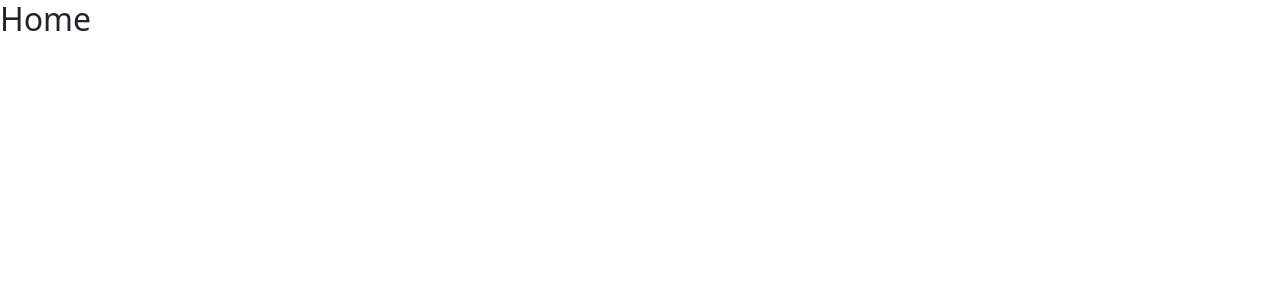
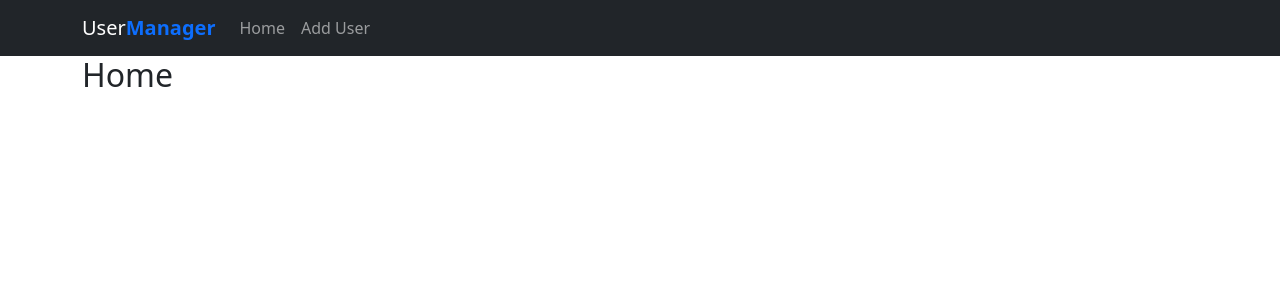
Before and after one commit to Mostakimul/react-user-management, a React (Vite) app: page / in a window 1280 px wide. Shown: the top 300 px of the page. Built offline with nearby package versions, Linux system fonts and the light colour scheme.

Commit message:
[FEATURE]: sample page layout added

```diff
--- a/src/App.jsx
+++ b/src/App.jsx
@@ -4,12 +4,10 @@ import Home from './pages/Home';
 
 function App() {
   return (
-    <div className="App">
-      <Routes>
-        <Route path="/" element={<Home />} />
-        <Route path="add-user" element={<AddUser />} />
-      </Routes>
-    </div>
+    <Routes>
+      <Route path="/" element={<Home />} />
+      <Route path="add-user" element={<AddUser />} />
+    </Routes>
   );
 }
 
--- /dev/null
+++ b/src/components/common/Header.jsx
@@ -0,0 +1,26 @@
+import { Container, Nav, Navbar } from 'react-bootstrap';
+import { Link } from 'react-router-dom';
+
+const Header = () => {
+  return (
+    <>
+      <Navbar bg="dark" variant="dark">
+        <Container>
+          <Navbar.Brand as={Link} to="/">
+            User<strong className="text-primary">Manager</strong>
+          </Navbar.Brand>
+          <Nav className="me-auto">
+            <Nav.Link as={Link} to="/">
+              Home
+            </Nav.Link>
+            <Nav.Link as={Link} to="/add-user">
+              Add User
+            </Nav.Link>
+          </Nav>
+        </Container>
+      </Navbar>
+    </>
+  );
+};
+
+export default Header;
--- /dev/null
+++ b/src/components/layout/AppLayout.jsx
@@ -0,0 +1,17 @@
+import { Col, Container, Row } from 'react-bootstrap';
+import Header from '../common/Header';
+
+const AppLayout = ({ children }) => {
+  return (
+    <div>
+      <Header />
+      <Container>
+        <Row>
+          <Col>{children}</Col>
+        </Row>
+      </Container>
+    </div>
+  );
+};
+
+export default AppLayout;
--- a/src/pages/AddUser.jsx
+++ b/src/pages/AddUser.jsx
@@ -1,8 +1,10 @@
+import AppLayout from '../components/layout/AppLayout';
+
 const AddUser = () => {
   return (
-    <div>
+    <AppLayout>
       <h2>User Form</h2>
-    </div>
+    </AppLayout>
   );
 };
 
--- a/src/pages/Home.jsx
+++ b/src/pages/Home.jsx
@@ -1,8 +1,10 @@
+import AppLayout from '../components/layout/AppLayout';
+
 const Home = () => {
   return (
-    <div>
+    <AppLayout>
       <h2>Home</h2>
-    </div>
+    </AppLayout>
   );
 };
 
```
